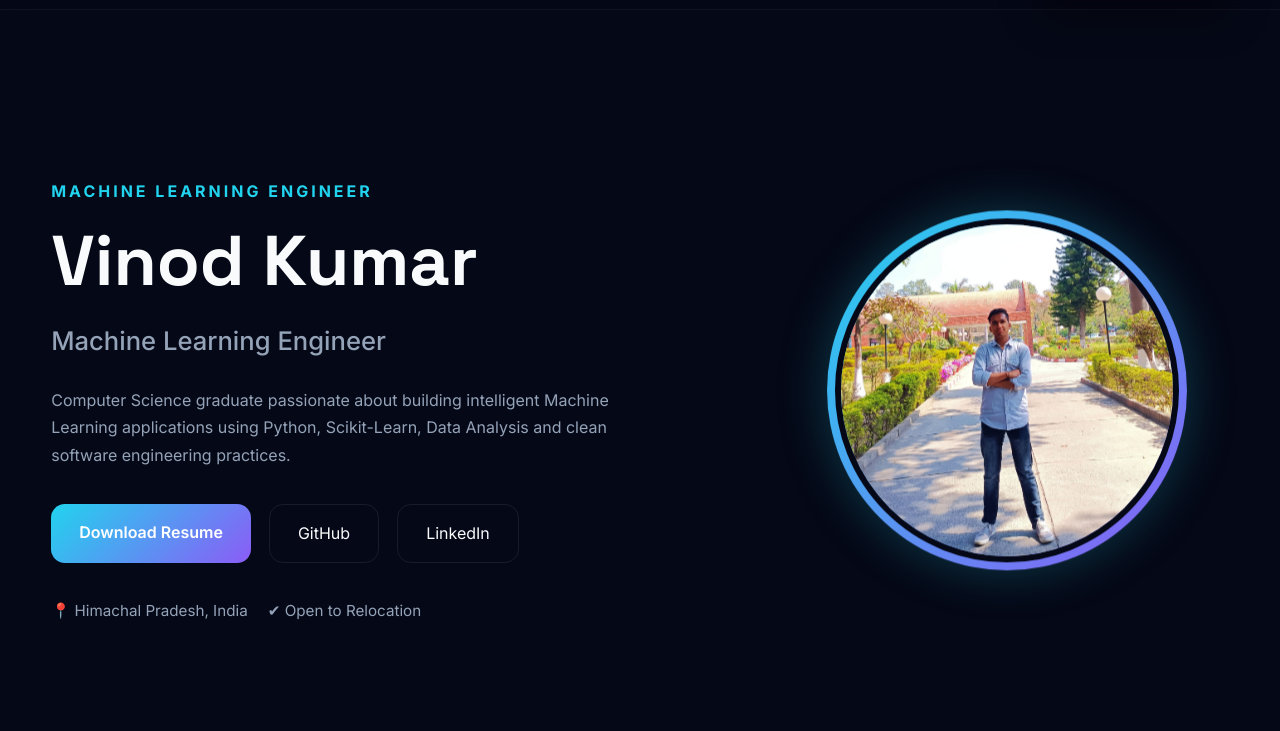
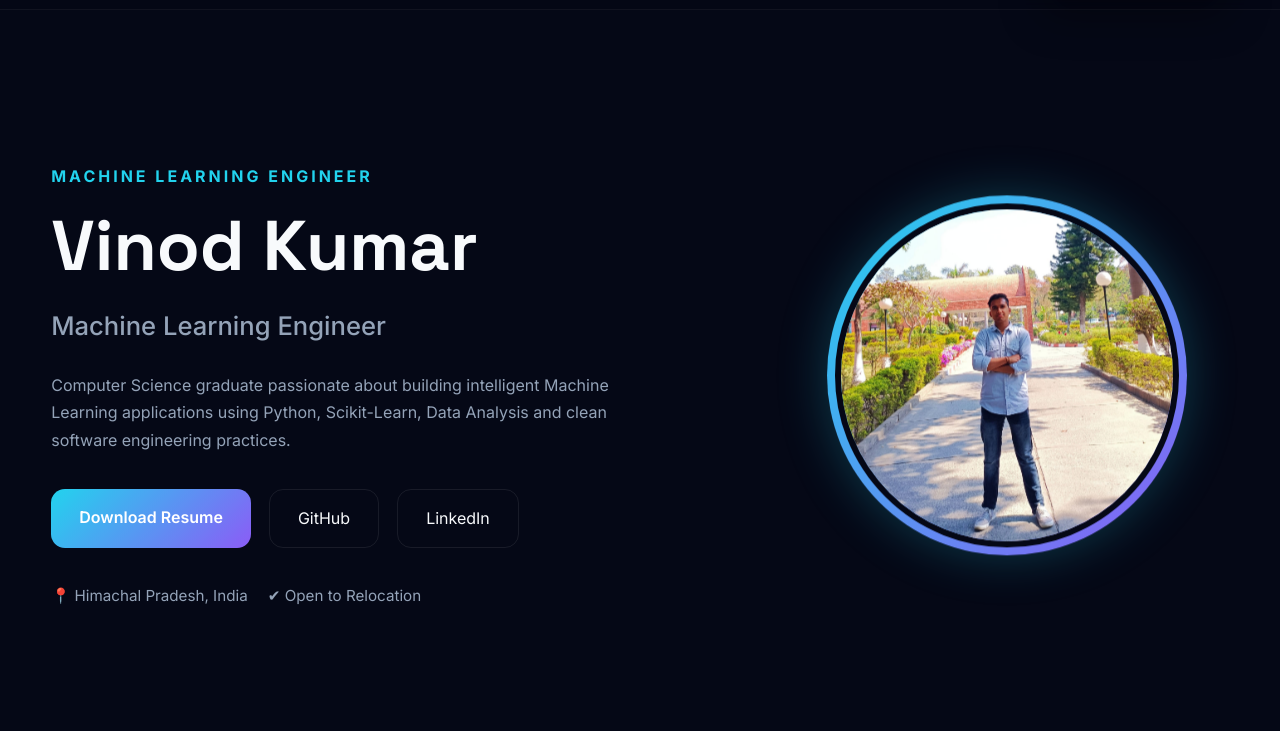
Before and after one commit to VinodKumar836/My_portfolio_1, a plain HTML site: page index.html in a window 1280 px wide. Shown: the part 69-800 px from the top of the page. Drawn offline with Linux system fonts and the light colour scheme.

Commit message:
CSS modification

```diff
--- a/style.css
+++ b/style.css
@@ -372,7 +372,7 @@ a{
 
     align-items:center;
 
-    padding-top:140px
+    padding-top:110px
 
 }
 
```
